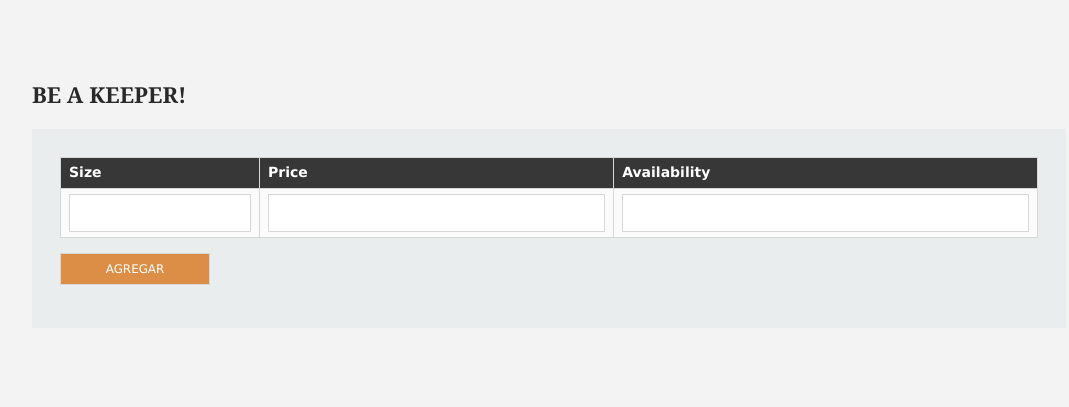
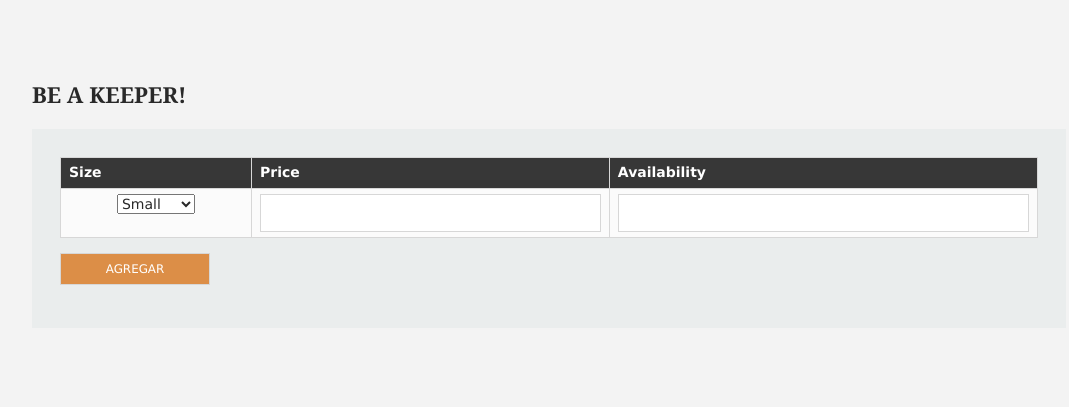
Before and after one commit to tomasnapolitano/PetHero, a PHP site: template Views/register-keeper.php in a window 1280 px wide. Shown: the part 183-590 px from the top of the page, without its empty margins (119-1188 px from the left). Run offline with PHP 8.4, Linux system fonts and the light colour scheme; the template is opened without the code that fills it, so the values that code supplies are empty; some libraries are stand-ins or nearby versions.

Commit message:
converted text input to select in petSize of keeper

```diff
--- a/Views/register-keeper.php
+++ b/Views/register-keeper.php
@@ -32,7 +32,12 @@
             <tbody align="center">
               <tr>
                 <td style="max-width: 100px;">
-                  <input type="text" name="petSize" size="20" required>
+                  <!--<input type="text" name="petSize" size="20" required>-->
+                  <select name="petSize" required>
+                    <option value="small">Small</option>
+                    <option value="medium">Medium</option>
+                    <option value="Large">Large</option>
+                </select>
                 </td>
                 <td>
                   <input type="text" name="price" size="15" required>
```
